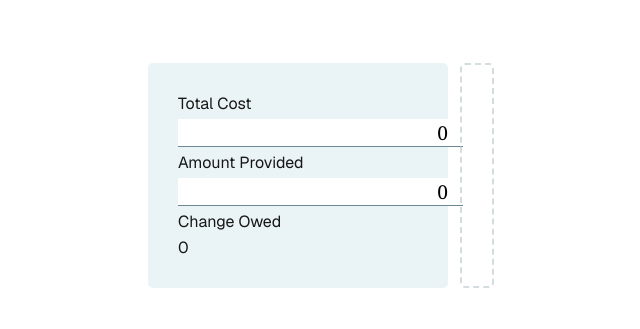
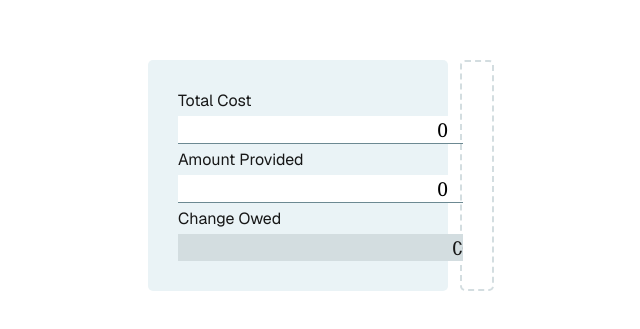
Before and after one commit to UnitedThoughts/interview.adt, a Next.js app: page / in a window 1280 px wide. Shown: the part 225-554 px from the top of the page, without its empty margins (319-959 px from the left). Built offline with nearby package versions, Linux system fonts and the light colour scheme.

Commit message:
Style amounts owed

```diff
--- a/src/app/amounts_display.tsx
+++ b/src/app/amounts_display.tsx
@@ -10,6 +10,6 @@ export default ({amounts: amounts, dispatch: dispatch}: {amounts: Amounts, dispa
       <input type="number" placeholder="USD" id="amount_provided_usd" value={amounts.amountProvidedUSD} onChange={(e) => dispatch({type: 'change:amount_provided', value: Number(e.target.value)})}/>
 
       <span>Change Owed</span>
-      <span>{amounts.changeOwedUSD}</span>
+      <span className={styles.change_owed}>{amounts.changeOwedUSD}</span>
     </div>
   }
--- a/src/app/page.module.css
+++ b/src/app/page.module.css
@@ -48,7 +48,7 @@ body {
   input[type="number"] {
     font-size: 120%;
     text-align: right;
-    font-family:Georgia, 'Times New Roman', Times, serif;
+    font-family: Georgia, 'Times New Roman', Times, serif;
     border: none;
     border-bottom: 1px solid rgb(108, 137, 146);
   }
@@ -78,3 +78,11 @@ body {
     opacity: 0.5;
   }
 }
+
+.change_owed {
+  font-family:  Georgia, 'Times New Roman', Times, serif;
+  text-align: right;
+  background-color:rgb(211, 221, 224);
+  font-size: 120%;
+
+}
```
